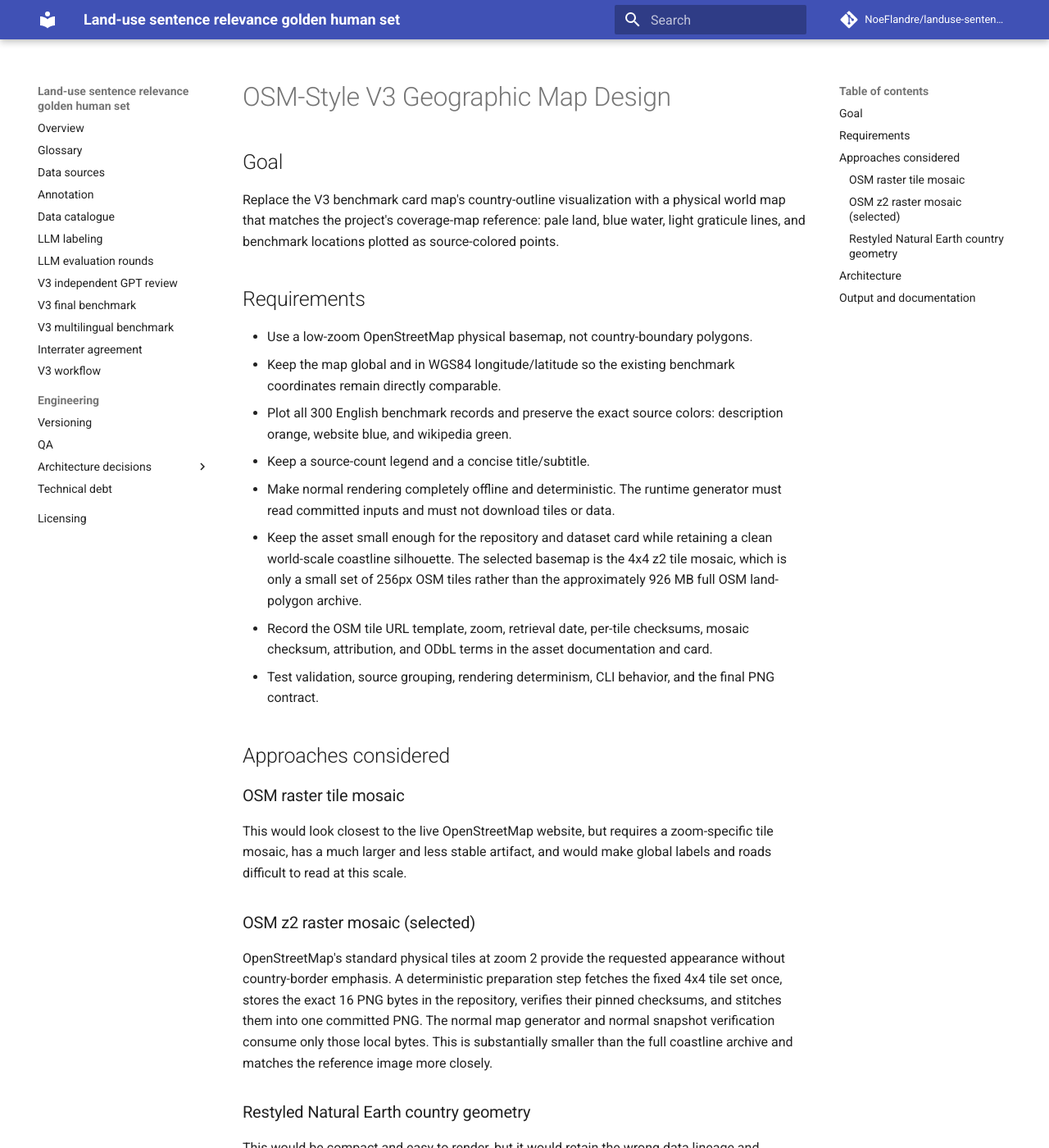
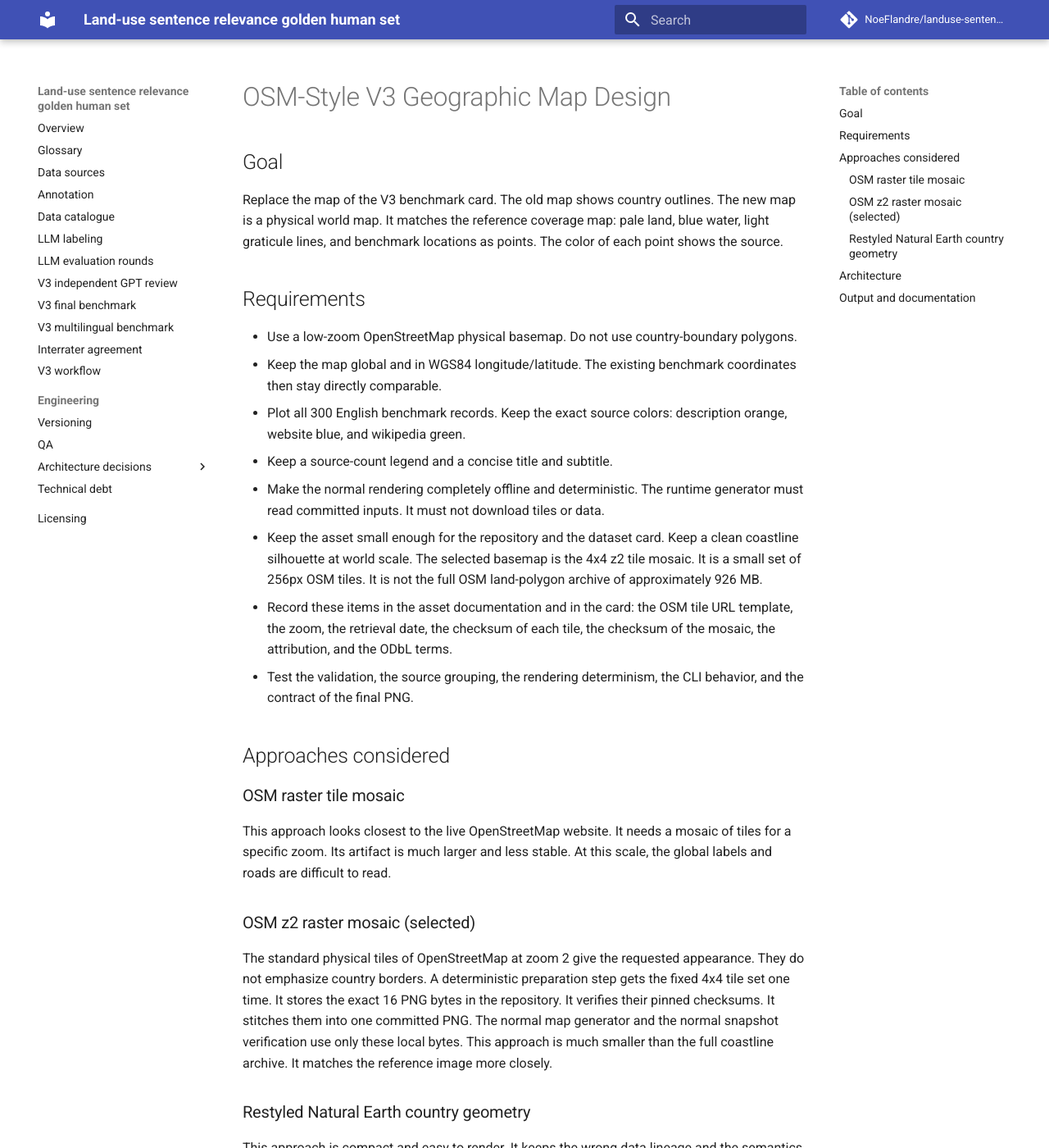
Before and after one commit to NoeFlandre/landuse-sentence-relevance-golden-human-set, an MkDocs documentation site: the page built from docs/superpowers/specs/2026-09-20-osm-style-v3-map-design.md, in a window 1280 px wide and 1400 px high. Shown: the whole window at 82% size. Built offline with MkDocs 1.6.1 and Material for MkDocs 9.7.7, drawn with Linux system fonts in a browser that asks for light colours; comment, search, counter and statistics services are not loaded; some of the changed text lies outside the part shown.

Commit message:
docs: rewrite superpowers spec and plan in ASD-STE100
Co-Authored-By: Claude Sonnet 5.5 <noreply@anthropic.com>
Claude-Session: https://claude.ai/code/session_012hTfGDKATWSHAuPsTwiCKA

```diff
--- a/docs/superpowers/specs/2026-09-20-osm-style-v3-map-design.md
+++ b/docs/superpowers/specs/2026-09-20-osm-style-v3-map-design.md
@@ -2,74 +2,39 @@
 
 ## Goal
 
-Replace the V3 benchmark card map's country-outline visualization with a
-physical world map that matches the project's coverage-map reference: pale
-land, blue water, light graticule lines, and benchmark locations plotted as
-source-colored points.
+Replace the map of the V3 benchmark card. The old map shows country outlines. The new map is a physical world map. It matches the reference coverage map: pale land, blue water, light graticule lines, and benchmark locations as points. The color of each point shows the source.
 
 ## Requirements
 
-- Use a low-zoom OpenStreetMap physical basemap, not country-boundary
-  polygons.
-- Keep the map global and in WGS84 longitude/latitude so the existing benchmark
-  coordinates remain directly comparable.
-- Plot all 300 English benchmark records and preserve the exact source colors:
-  description orange, website blue, and wikipedia green.
-- Keep a source-count legend and a concise title/subtitle.
-- Make normal rendering completely offline and deterministic. The runtime
-  generator must read committed inputs and must not download tiles or data.
-- Keep the asset small enough for the repository and dataset card while
-  retaining a clean world-scale coastline silhouette. The selected basemap is
-  the 4x4 z2 tile mosaic, which is only a small set of 256px OSM tiles rather
-  than the approximately 926 MB full OSM land-polygon archive.
-- Record the OSM tile URL template, zoom, retrieval date, per-tile checksums,
-  mosaic checksum, attribution, and ODbL terms in the asset documentation and
-  card.
-- Test validation, source grouping, rendering determinism, CLI behavior, and
-  the final PNG contract.
+- Use a low-zoom OpenStreetMap physical basemap. Do not use country-boundary polygons.
+- Keep the map global and in WGS84 longitude/latitude. The existing benchmark coordinates then stay directly comparable.
+- Plot all 300 English benchmark records. Keep the exact source colors: description orange, website blue, and wikipedia green.
+- Keep a source-count legend and a concise title and subtitle.
+- Make the normal rendering completely offline and deterministic. The runtime generator must read committed inputs. It must not download tiles or data.
+- Keep the asset small enough for the repository and the dataset card. Keep a clean coastline silhouette at world scale. The selected basemap is the 4x4 z2 tile mosaic. It is a small set of 256px OSM tiles. It is not the full OSM land-polygon archive of approximately 926 MB.
+- Record these items in the asset documentation and in the card: the OSM tile URL template, the zoom, the retrieval date, the checksum of each tile, the checksum of the mosaic, the attribution, and the ODbL terms.
+- Test the validation, the source grouping, the rendering determinism, the CLI behavior, and the contract of the final PNG.
 
 ## Approaches considered
 
 ### OSM raster tile mosaic
 
-This would look closest to the live OpenStreetMap website, but requires a
-zoom-specific tile mosaic, has a much larger and less stable artifact, and
-would make global labels and roads difficult to read at this scale.
+This approach looks closest to the live OpenStreetMap website. It needs a mosaic of tiles for a specific zoom. Its artifact is much larger and less stable. At this scale, the global labels and roads are difficult to read.
 
 ### OSM z2 raster mosaic (selected)
 
-OpenStreetMap's standard physical tiles at zoom 2 provide the requested
-appearance without country-border emphasis. A deterministic preparation step
-fetches the fixed 4x4 tile set once, stores the exact 16 PNG bytes in the
-repository, verifies their pinned checksums, and stitches them into one
-committed PNG. The normal map generator and normal snapshot verification
-consume only those local bytes. This is substantially smaller than the full
-coastline archive and matches the reference image more closely.
+The standard physical tiles of OpenStreetMap at zoom 2 give the requested appearance. They do not emphasize country borders. A deterministic preparation step gets the fixed 4x4 tile set one time. It stores the exact 16 PNG bytes in the repository. It verifies their pinned checksums. It stitches them into one committed PNG. The normal map generator and the normal snapshot verification use only these local bytes. This approach is much smaller than the full coastline archive. It matches the reference image more closely.
 
 ### Restyled Natural Earth country geometry
 
-This would be compact and easy to render, but it would retain the wrong data
-lineage and country-border semantics, so it is rejected.
+This approach is compact and easy to render. It keeps the wrong data lineage and the semantics of country borders. The project rejects it.
 
 ## Architecture
 
-The existing reporting module remains responsible for benchmark validation and
-rendering. Its basemap loader will validate the committed OSM PNG dimensions
-and channels. The renderer will draw that image in Web Mercator, then three
-source-specific scatter layers and a legend. The CLI remains a thin adapter
-with explicit benchmark, basemap, and output paths.
+The existing reporting module stays responsible for the benchmark validation and the rendering. Its basemap loader will validate the dimensions and channels of the committed OSM PNG. The renderer will draw that image in Web Mercator. Then it will draw three source-specific scatter layers and a legend. The CLI stays a thin adapter with explicit paths for the benchmark, the basemap, and the output.
 
-A separate preparation script will verify the vendored z2 OSM tiles, stitch
-them deterministically, and write the committed PNG plus manifest. An explicit
-`--download --record-checksums` mode refreshes the local snapshot; network
-access is never implicit. This script is for asset maintenance only; normal
-card-map generation will never access the network.
+A separate preparation script will verify the vendored z2 OSM tiles and stitch them deterministically. It will write the committed PNG and the manifest. The explicit `--download --record-checksums` mode refreshes the local snapshot. The network is never implicit. This script is for asset maintenance only. The normal generation of the card map will never use the network.
 
 ## Output and documentation
 
-The generated asset remains
-`data/benchmark/v3/assets/v3-world-distribution.png`. The Natural Earth asset
-and country-boundary language will be removed. The repository README,
-translation documentation, and Hugging Face dataset card will describe the OSM
-z2 basemap, source colors, offline command, attribution, and the fact that the
-map shows benchmark coverage rather than population or source density.
+The generated asset stays `data/benchmark/v3/assets/v3-world-distribution.png`. The project will remove the Natural Earth asset and the country-boundary language. The repository README, the translation documentation, and the Hugging Face dataset card will describe these items: the OSM z2 basemap, the source colors, the offline command, the attribution, and the fact that the map shows benchmark coverage. It does not show population or source density.
```
Also changed, not shown: docs/superpowers/plans/2026-09-20-osm-style-v3-map-plan.md (+44 -37 lines).
